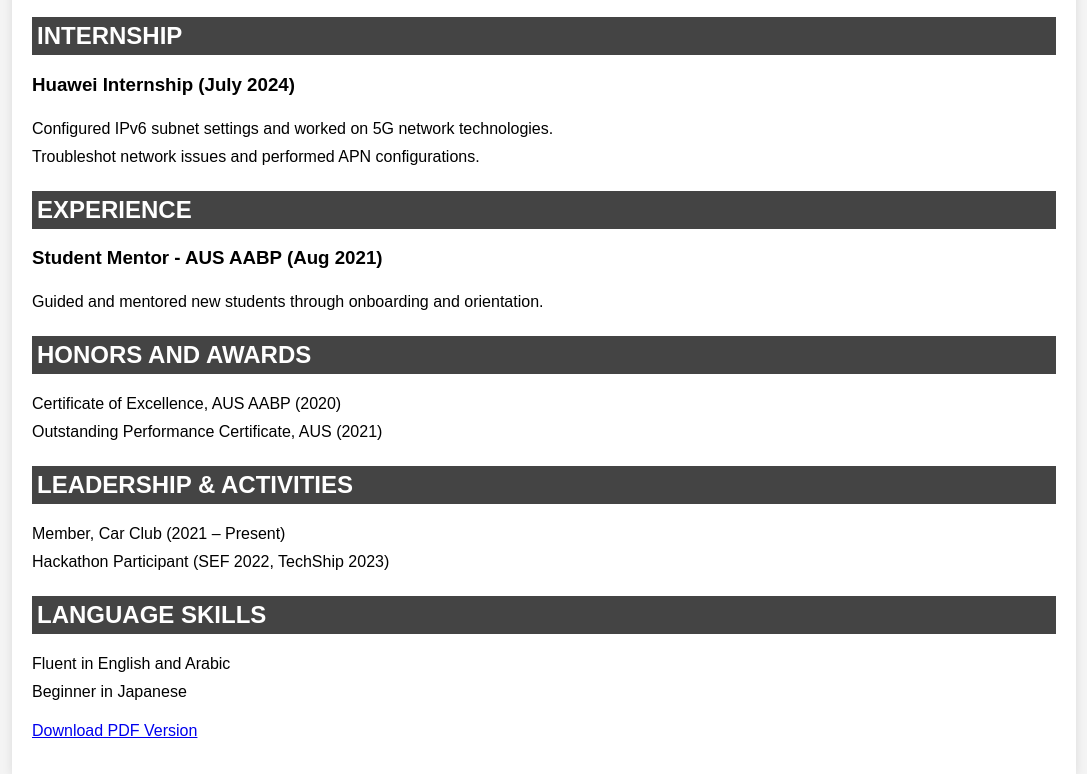
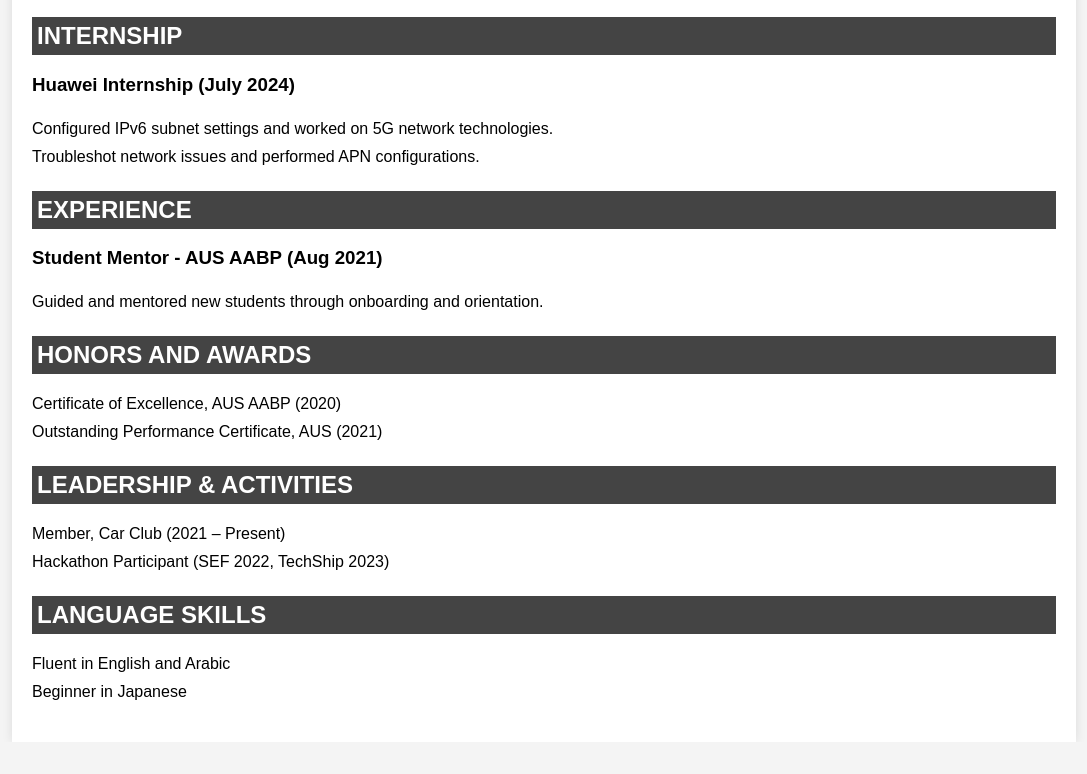
Before and after one commit to Turki-R35/node-js-azure, a website: page client/index.html in a window 1280 px wide. Shown: the part 969-1743 px from the top of the page, without its empty margins (96-1183 px from the left). After the commit the page ends 1711 px from the top, so only its background shows below. Drawn offline with Linux system fonts and the light colour scheme.

Commit message:
Update index.html

```diff
--- a/client/index.html
+++ b/client/index.html
@@ -94,10 +94,6 @@
                 <li>Beginner in Japanese</li>
             </ul>
         </section>
-
-        <footer>
-            <p><a href="resume.pdf" download>Download PDF Version</a></p>
-        </footer>
     </div>
 </body>
 </html>
```
